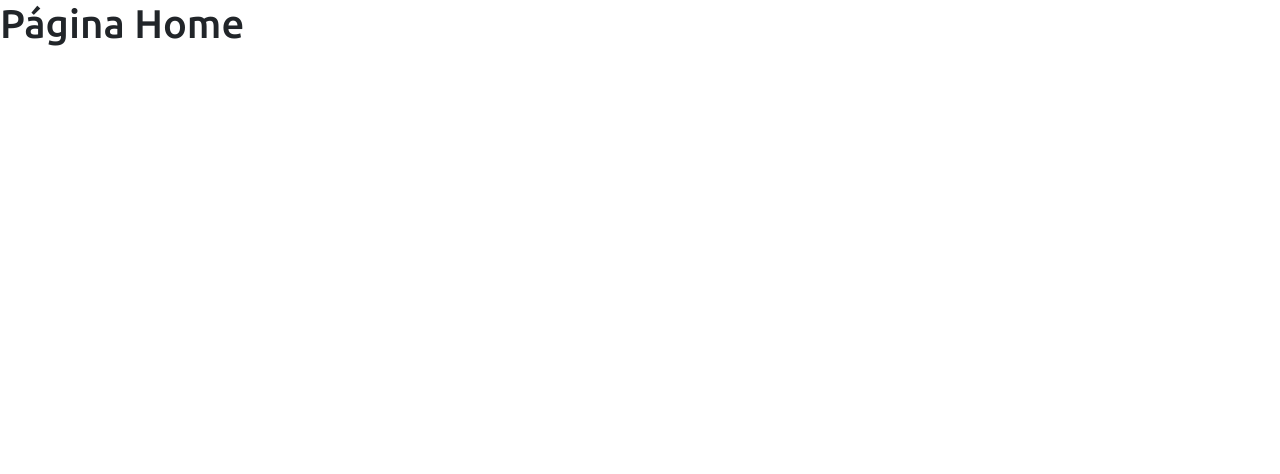
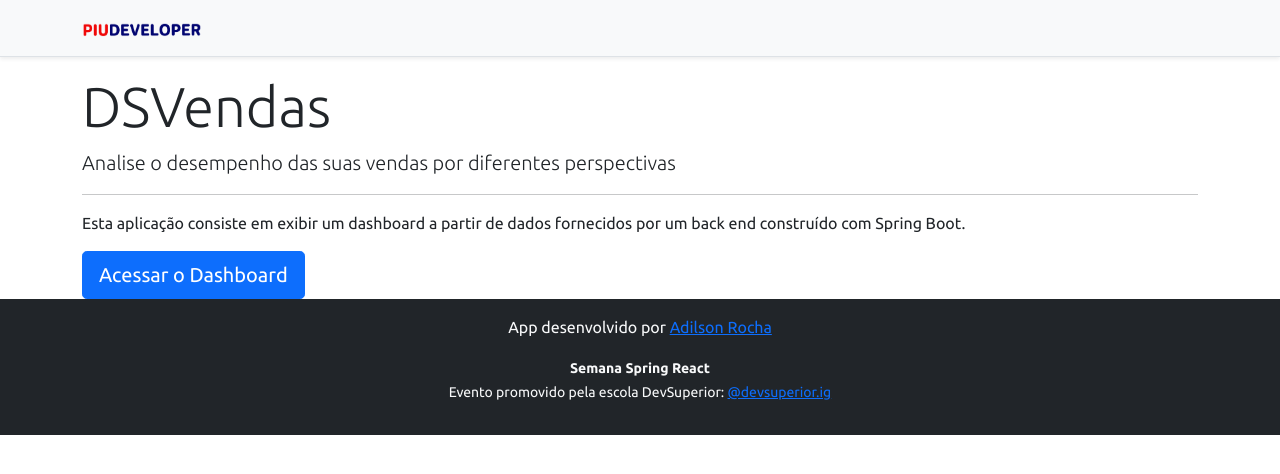
Before and after one commit to AdilsonRocha-coder/projeto-sds4, a React (Create React App) app in the folder frontend/: page / in a window 1280 px wide. Shown: the top 474 px of the page. Built offline with nearby package versions, Linux system fonts and the light colour scheme.

Commit message:
Home, navigation

```diff
--- a/frontend/src/components/NavBar/index.tsx
+++ b/frontend/src/components/NavBar/index.tsx
@@ -1,11 +1,14 @@
-import ImgPiuDeveloper from 'assets/img/piu-developer.svg';
+import ImgPiuDeveloper from "assets/img/piu-developer.svg";
+import { Link } from "react-router-dom";
 
 const NavBar = () => {
   return (
     <div className="d-flex flex-column flex-md-row align-items-center p-3 px-md-4 mb-3 bg-light border-bottom shadow-sm">
       <div className="container">
         <nav className="my-2 my-md-0 mr-md-3">
-          <img src={ImgPiuDeveloper} alt="PiuDeveloper" width="120" />
+          <Link to="/">
+            <img src={ImgPiuDeveloper} alt="PiuDeveloper" width="120" />
+          </Link>
         </nav>
       </div>
     </div>
--- a/frontend/src/pages/Home/index.tsx
+++ b/frontend/src/pages/Home/index.tsx
@@ -1,9 +1,29 @@
+import Footer from "components/Footer";
+import NavBar from "components/NavBar";
+import { Link } from "react-router-dom";
 
 const Home = () => {
   return (
-    <div >
-      <h1>Página Home</h1>
-    </div>
+    <>
+      <NavBar />
+      <div className="container">
+        <div className="jumbotron">
+          <h1 className="display-4">DSVendas</h1>
+          <p className="lead">
+            Analise o desempenho das suas vendas por diferentes perspectivas
+          </p>
+          <hr />
+          <p>
+            Esta aplicação consiste em exibir um dashboard a partir de dados
+            fornecidos por um back end construído com Spring Boot.
+          </p>
+          <Link className="btn btn-primary btn-lg" to="/dashboard">
+            Acessar o Dashboard
+          </Link>
+        </div>
+      </div>
+      <Footer />
+    </>
   );
 };
 
```
